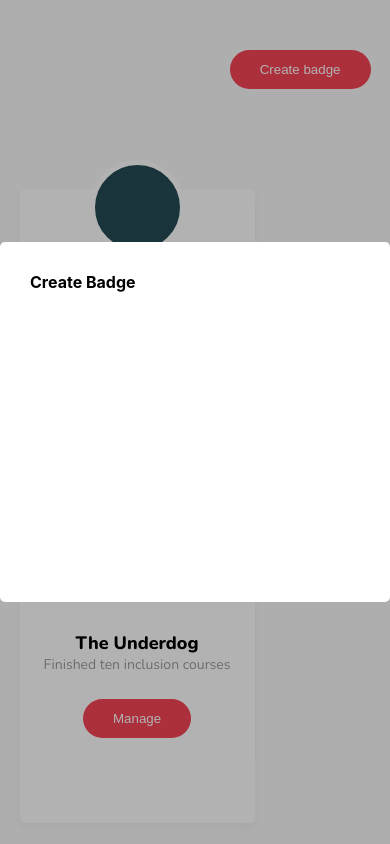
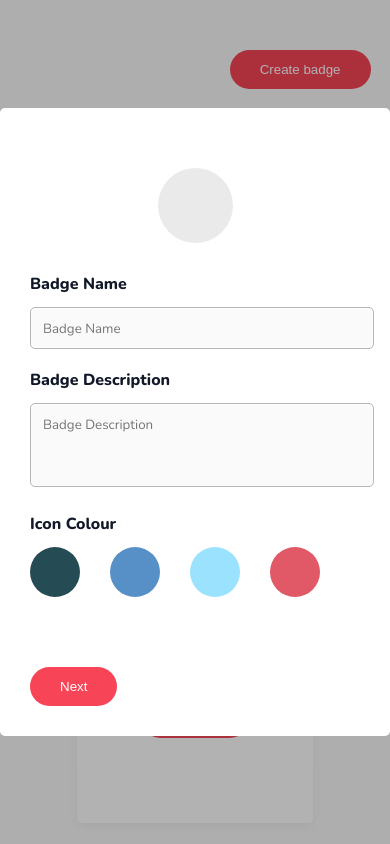
Before and after one commit to emmanuelojiji/manage-badges, a React (Create React App) app: page / in a window 390 px wide. Both pictures are taken after a click on the button "Create badge". Shown: the top 844 px of the page. Built offline with nearby package versions, Linux system fonts and the light colour scheme.

Commit message:
Badge Modal Creation

```diff
--- a/package.json
+++ b/package.json
@@ -34,5 +34,8 @@
       "last 1 firefox version",
       "last 1 safari version"
     ]
+  },
+  "devDependencies": {
+    "sass": "^1.49.9"
   }
 }
--- a/src/App.js
+++ b/src/App.js
@@ -1,4 +1,4 @@
-import "./App.css";
+import "./App.scss";
 import { useState } from "react";
 import Card from "./components/Card";
 import CreateBadgeModal from "./components/CreateBadgeModal";
--- a/src/App.css
+++ b/src/App.scss
@@ -27,6 +27,12 @@ button{
   padding-top: 50px;
 }
 
+@media only screen and (max-width: 1111px) {
+  .grid-container {
+    justify-content: center;
+  }
+}
+
 header{
   width: 100%;
   max-width: 1200px;
--- a/src/components/Card.js
+++ b/src/components/Card.js
@@ -1,4 +1,4 @@
-import './Card.css';
+import './Card.scss';
 
 const Card = ({badgeName, badgeDescription}) => {
     return(
--- a/src/components/CreateBadgeModal.css
+++ /dev/null
@@ -1,48 +0,0 @@
-.createBadgeModalBackground{
-    background: rgba(0,0,0,0.3);
-    height: 100vh;
-    width: 100vw;
-    position: fixed;
-    z-index: 3;
-    display: flex;
-    justify-content: center;
-    align-items: center;
-    top: 0;
-    left: 0;
-}
-
-.CreateBadgeModal{
-    height: 300px;
-    max-width: 500px;
-    width: 100%;
-    background: white;
-    padding: 30px;
-    border-radius: 5px;
-    display: flex;
-    flex-direction: column;
-    align-items: flex-start;
-
-}
-
-input, textarea{
-    background: #e2e2e2;
-    border: 0;
-    resize: none;
-    width: 100%;
-    padding-left: 12px;
-    border-radius: 5px;
-}
-
-.input-wrap{
-    width: 100%;
-    margin-bottom: 20px;
-}
-
-input{
-    height: 40px;
-}
-
-textarea{
-    min-height: 70px;
-    padding-top: 12px;
-}
--- a/src/components/CreateBadgeModal.js
+++ b/src/components/CreateBadgeModal.js
@@ -1,5 +1,5 @@
 import { useState } from "react";
-import "./CreateBadgeModal.css";
+import "./CreateBadgeModal.scss";
 
 const CreateBadgeModal = ({ onClick }) => {
   const [view, setView] = useState(1);
@@ -7,23 +7,35 @@ const CreateBadgeModal = ({ onClick }) => {
   return (
     <div className="createBadgeModalBackground" onClick={onClick}>
       <div className="CreateBadgeModal">
-        <h4>Create Badge</h4>
-
-        {/*(() => {
+        {(() => {
           if (view === 1) {
             return (
               <>
+
+              <div className="badge-image"></div>
+
                 <div className="input-wrap">
-                  <h4>Badge Name</h4>
-                  <input type="text"></input>
+                  <h4 className="input-title">Badge Name</h4>
+                  <input type="text" placeholder="Badge Name"></input>
                 </div>
 
                 <div className="input-wrap">
-                  <h4>Badge Description</h4>
-                  <textarea />
+                  <h4 className="input-title">Badge Description</h4>
+                  <textarea placeholder="Badge Description" />
                 </div>
 
-                <h3>Upload image</h3>
+                <div className="input-wrap">
+                  <h4 className="input-title">Icon Colour</h4>
+
+                  <div className="colour-circle-container">
+                    <div className="colour-circle" style={{backgroundColor: '#254C55'}}></div>
+                    <div className="colour-circle" style={{backgroundColor: '#5690C7'}}></div>
+                    <div className="colour-circle" style={{backgroundColor: '#9BE2FF'}}></div>
+                    <div className="colour-circle" style={{backgroundColor: '#E15866'}}></div>
+                  </div>
+
+                </div>
+
                 <button onClick={() => setView(2)}>Next</button>
               </>
             );
@@ -34,7 +46,7 @@ const CreateBadgeModal = ({ onClick }) => {
               </>
             );
           }
-        })() */}
+        })()}
       </div>
     </div>
   );
--- /dev/null
+++ b/src/components/CreateBadgeModal.scss
@@ -0,0 +1,94 @@
+.createBadgeModalBackground {
+  background: rgba(0, 0, 0, 0.3);
+  height: 100vh;
+  width: 100vw;
+  position: fixed;
+  z-index: 3;
+  display: flex;
+  justify-content: center;
+  align-items: center;
+  top: 0;
+  left: 0;
+}
+
+.CreateBadgeModal {
+  max-width: 500px;
+  width: 100%;
+  background: white;
+  padding: 30px;
+  border-radius: 5px;
+  display: flex;
+  flex-direction: column;
+  align-items: flex-start;
+  font-family: 'Nunito';
+
+
+.badge-image{
+    width: 75px;
+    height: 75px;
+    background: #EAEAEA;
+    border-radius: 500px;
+    margin: 0 auto;
+    margin-top: 30px;
+    margin-bottom: 30px;
+}
+
+input,
+textarea {
+  background: #e2e2e2;
+  border: 0;
+  resize: none;
+  width: 100%;
+  padding-left: 12px;
+  border-radius: 5px;
+
+  &::placeholder{
+      font-family: 'Nunito';
+  }
+}
+
+.input-wrap {
+  width: 100%;
+  margin-bottom: 20px;
+
+  .input-title {
+    font-size: 16px;
+    margin-bottom: 12px;
+    font-weight: 800;
+    color: #111828;
+  }
+}
+
+input {
+  height: 40px;
+  background: #fafafa;
+  border: solid 1px #b7b7b7;
+
+  &:focus {
+    border: #5690c7;
+  }
+}
+
+textarea {
+  min-height: 70px;
+  padding-top: 12px;
+  border: solid 1px #b7b7b7;
+  background: #fafafa;
+}
+
+.colour-circle-container {
+    display: flex;
+
+  .colour-circle {
+    width: 50px;
+    height: 50px;
+    border-radius:500px;
+    margin-right: 30px;
+  }
+}
+
+button{
+    margin-top: 50px;
+}
+
+}
--- a/src/index.js
+++ b/src/index.js
@@ -1,6 +1,6 @@
 import React from 'react';
 import ReactDOM from 'react-dom';
-import './index.css';
+import './index.scss';
 import App from './App';
 
 
--- a/src/index.css
+++ b/src/index.scss
@@ -1,6 +1,8 @@
 *{
   margin:0;
   padding:0;
+
+  -webkit-tap-highlight-color: transparent;
 }
 
 body {
```
Also changed, not shown: src/components/Card.scss (renamed from src/components/Card.css), 1 other file (tests, documents, lock files or other folders).
